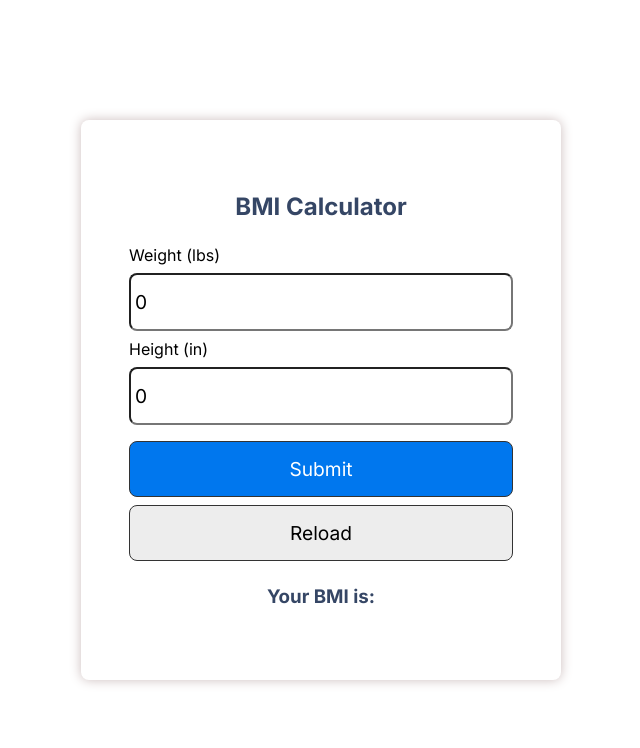
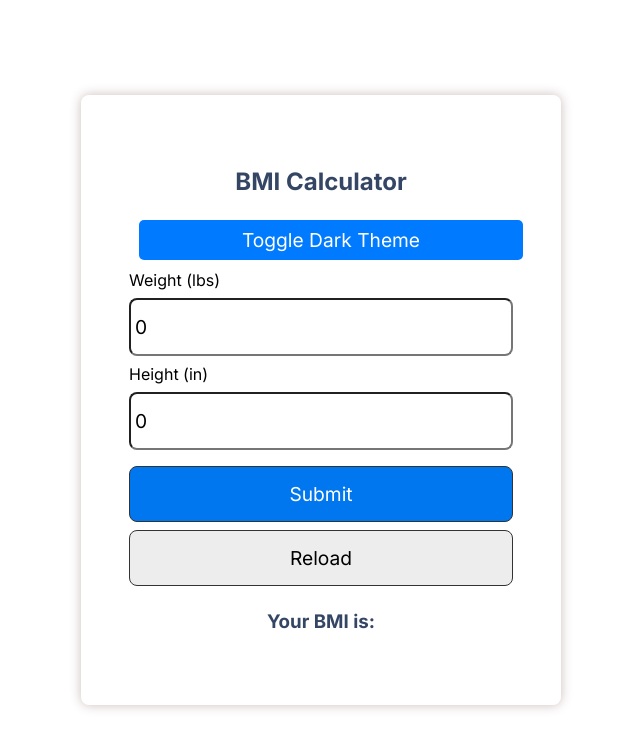
Before and after one commit to iiitl/bmi_calculator, a React (Create React App) app: page / in a window 1280 px wide. Shown: the top 748 px of the page, without its empty margins (319-959 px from the left). Built offline with nearby package versions, Linux system fonts and the light colour scheme.

Commit message:
Added toggle button

```diff
--- a/src/App.css
+++ b/src/App.css
@@ -36,3 +36,30 @@
     transform: rotate(360deg);
   }
 }
+/* Default (Light Theme) */
+.app {
+  background-color: #ffffff;
+  color: #000000;
+  transition: background-color 0.3s, color 0.3s;
+}
+
+/* Dark Theme */
+.dark-theme {
+  background-color: #333333;
+  color: #ffffff;
+}
+
+/* Button Styling */
+.theme-toggle {
+  margin: 10px;
+  padding: 8px 12px;
+  border: none;
+  cursor: pointer;
+  background-color: #007bff;
+  color: white;
+  border-radius: 5px;
+}
+
+.theme-toggle:hover {
+  background-color: #0056b3;
+}
--- a/src/App.js
+++ b/src/App.js
@@ -1,67 +1,84 @@
 import './App.css';
-import './index.css'
-import React, {useState} from 'react'
+import './index.css';
+import React, { useState } from 'react';
 
 function App() {
-  // state
-  const [weight, setWeight] = useState(0)
-  const [height, setHeight] = useState(0)
-  const [bmi, setBmi] = useState('')
-  const [message, setMessage] = useState('')
+  // State
+  const [weight, setWeight] = useState(0);
+  const [height, setHeight] = useState(0);
+  const [bmi, setBmi] = useState('');
+  const [message, setMessage] = useState('');
+  const [darkTheme, setDarkTheme] = useState(false);
 
   let calcBmi = (event) => {
-    event.preventDefault()
-    console.log(event);
+    event.preventDefault();
 
     if (weight === 0 || height === 0) {
-      alert('Please enter a valid weight and height')
+      alert('Please enter a valid weight and height');
     } else {
-      let bmi = (weight / (height * height) * 703)
-      setBmi(bmi.toFixed(1))
+      let bmi = (weight / (height * height)) * 703;
+      setBmi(bmi.toFixed(1));
 
-
-        if (bmi < 18.5) {
-          setMessage('You are underweight')
-        }  else if (bmi >= 18.5 && bmi < 25) {
-          setMessage('You have healthy weight')
-        } else if (bmi>=25 && bmi <30) {
-          setMessage('You are overweight')
-        }else{
-          setMessage('You are obese')
-        }
-
+      if (bmi < 18.5) {
+        setMessage('You are underweight');
+      } else if (bmi >= 18.5 && bmi < 25) {
+        setMessage('You have a healthy weight');
+      } else if (bmi >= 25 && bmi < 30) {
+        setMessage('You are overweight');
+      } else {
+        setMessage('You are obese');
+      }
     }
-  }
+  };
 
   let reload = () => {
-    window.location.reload()
-  }
+    setWeight(0);
+    setHeight(0);
+    setBmi('');
+    setMessage('');
+  };
 
+  let toggleTheme = () => {
+    setDarkTheme(!darkTheme);
+  };
 
   return (
-    <div className="app">
-    <div className='container'>
-      <h2 className='center'>BMI Calculator</h2>
+    <div className={`app ${darkTheme ? 'dark-theme' : 'light-theme'}`}>
+      <div className='container'>
+        <h2 className='center'>BMI Calculator</h2>
+        <button className='btn theme-toggle' onClick={toggleTheme}>
+          Toggle {darkTheme ? 'Light' : 'Dark'} Theme
+        </button>
         <form onSubmit={calcBmi}>
           <div>
             <label>Weight (lbs)</label>
-            <input type="text" placeholder='Enter Weight in lbs' value={weight} onChange={(e) => setWeight(e.target.value)} />
+            <input
+              type='text'
+              placeholder='Enter weight in lbs'
+              value={weight}
+              onChange={(e) => setWeight(e.target.value)}
+            />
           </div>
           <div>
             <label>Height (in)</label>
-            <input type="text" placeholder='Enter height in inches' value={height} onChange={(event) => setHeight(event.target.value)} />
+            <input
+              type='text'
+              placeholder='Enter height in inches'
+              value={height}
+              onChange={(e) => setHeight(e.target.value)}
+            />
           </div>
           <div>
             <button className='btn' type='submit'>Submit</button>
-            <button className='btn btn-outline' onClick={reload} type='submit'>Reload</button>
+            <button className='btn btn-outline' onClick={reload} type='button'>Reload</button>
           </div>
         </form>
         <div className='center'>
           <h3>Your BMI is: {bmi}</h3>
           <p>{message}</p>
         </div>
+      </div>
     </div>
-  </div>
   );
 }
 
```
